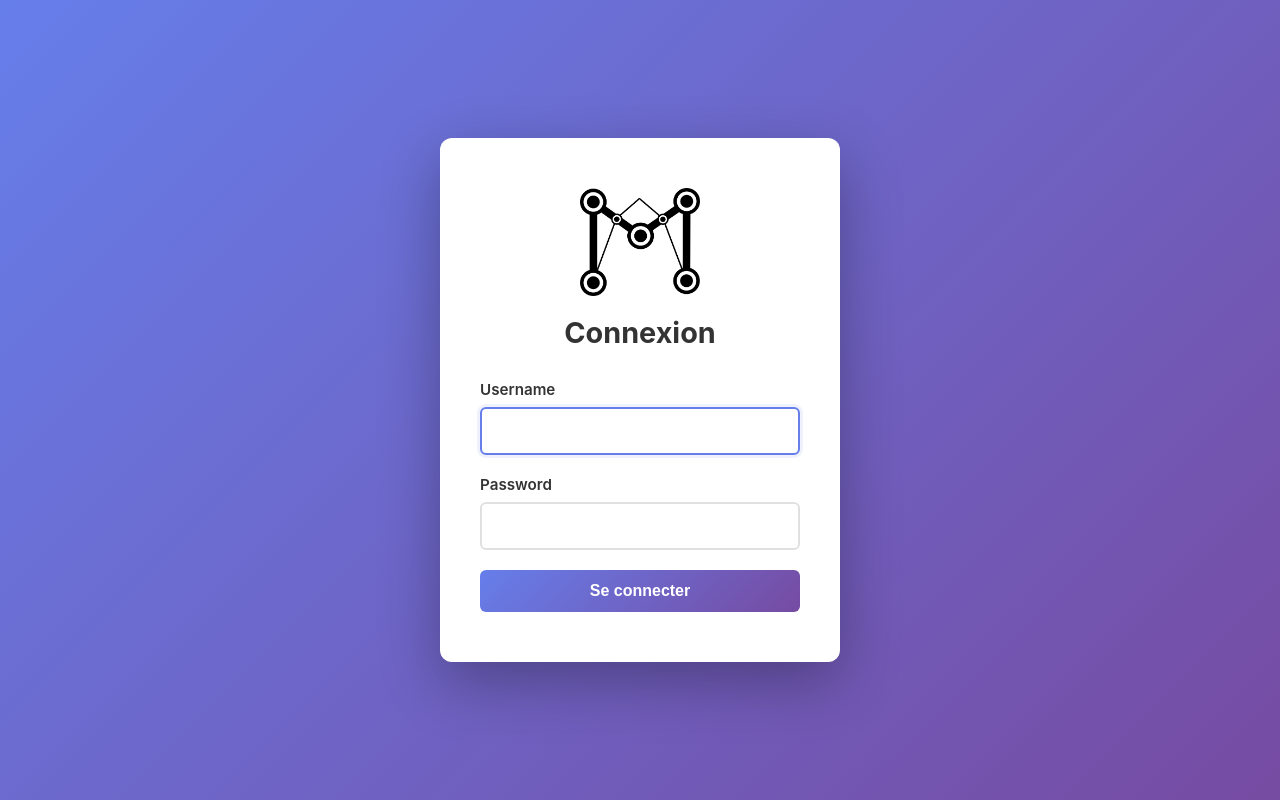
After one commit to clombec/Mnemos, a Django app: page /login/ in a window 1280 px wide. The commit adds this page. Run offline with Django 5.2, Linux system fonts and the light colour scheme.

Commit message:
A bit of security, revoke compromised pwd and keep them far from github, add login logout
Co-authored-by: Copilot <copilot@github.com>

```diff
--- /dev/null
+++ b/kb/templates/kb/login.html
@@ -0,0 +1,190 @@
+{% load static %}
+<!DOCTYPE html>
+<html lang="fr">
+<head>
+    <meta charset="UTF-8">
+    <meta name="viewport" content="width=device-width, initial-scale=1.0">
+    <title>Connexion - Mnemos</title>
+    <link rel="icon" type="image/png" href="{% static 'kb/images/mnemoslogo0.png' %}">
+    <style>
+        * {
+            margin: 0;
+            padding: 0;
+            box-sizing: border-box;
+        }
+
+        body {
+            font-family: -apple-system, BlinkMacSystemFont, 'Segoe UI', Roboto, Oxygen, Ubuntu, Cantarell, sans-serif;
+            background: linear-gradient(135deg, #667eea 0%, #764ba2 100%);
+            min-height: 100vh;
+            display: flex;
+            align-items: center;
+            justify-content: center;
+        }
+
+        .container {
+            background: white;
+            padding: 50px 40px;
+            border-radius: 12px;
+            box-shadow: 0 20px 60px rgba(0, 0, 0, 0.3);
+            max-width: 400px;
+            width: 100%;
+        }
+
+        .logo {
+            text-align: center;
+            margin-bottom: 30px;
+        }
+
+        .logo img {
+            max-width: 120px;
+            height: auto;
+            margin-bottom: 15px;
+        }
+
+        h1 {
+            color: #333;
+            font-size: 1.8em;
+            text-align: center;
+            margin-bottom: 30px;
+            font-weight: 700;
+        }
+
+        .form-group {
+            margin-bottom: 20px;
+        }
+
+        label {
+            display: block;
+            color: #333;
+            font-weight: 600;
+            margin-bottom: 8px;
+            font-size: 0.95em;
+        }
+
+        input[type="text"],
+        input[type="password"] {
+            width: 100%;
+            padding: 12px 15px;
+            border: 2px solid #e0e0e0;
+            border-radius: 6px;
+            font-size: 1em;
+            transition: border-color 0.3s ease;
+            font-family: inherit;
+        }
+
+        input[type="text"]:focus,
+        input[type="password"]:focus {
+            outline: none;
+            border-color: #667eea;
+            box-shadow: 0 0 0 3px rgba(102, 126, 234, 0.1);
+        }
+
+        .errors {
+            background: #fee;
+            color: #c33;
+            padding: 12px;
+            border-radius: 6px;
+            margin-bottom: 20px;
+            font-size: 0.9em;
+        }
+
+        .errors li {
+            margin-left: 20px;
+        }
+
+        .btn-submit {
+            width: 100%;
+            padding: 12px;
+            background: linear-gradient(135deg, #667eea 0%, #764ba2 100%);
+            color: white;
+            border: none;
+            border-radius: 6px;
+            font-size: 1em;
+            font-weight: 600;
+            cursor: pointer;
+            transition: all 0.3s ease;
+        }
+
+        .btn-submit:hover {
+            transform: translateY(-2px);
+            box-shadow: 0 10px 20px rgba(102, 126, 234, 0.3);
+        }
+
+        .btn-submit:active {
+            transform: translateY(0);
+        }
+
+        .footer {
+            text-align: center;
+            margin-top: 25px;
+            color: #666;
+            font-size: 0.9em;
+        }
+
+        .footer a {
+            color: #667eea;
+            text-decoration: none;
+            font-weight: 600;
+        }
+
+        .footer a:hover {
+            text-decoration: underline;
+        }
+    </style>
+</head>
+<body>
+    <div class="container">
+        <div class="logo">
+            <img src="{% static 'kb/images/mnemoslogo0.png' %}" alt="Mnemos">
+            <h1>Connexion</h1>
+        </div>
+
+        {% if form.non_field_errors %}
+            <div class="errors">
+                <ul>
+                    {% for error in form.non_field_errors %}
+                        <li>{{ error }}</li>
+                    {% endfor %}
+                </ul>
+            </div>
+        {% endif %}
+
+        <form method="post" novalidate>
+            {% if request.GET.next %}<input type="hidden" name="next" value="{{ request.GET.next }}">{% endif %}
+            {% csrf_token %}
+
+            <div class="form-group">
+                <label for="{{ form.username.id_for_label }}">{{ form.username.label }}</label>
+                {{ form.username }}
+                {% if form.username.errors %}
+                    <div class="errors" style="margin-top: 5px;">
+                        <ul>
+                            {% for error in form.username.errors %}
+                                <li>{{ error }}</li>
+                            {% endfor %}
+                        </ul>
+                    </div>
+                {% endif %}
+            </div>
+
+            <div class="form-group">
+                <label for="{{ form.password.id_for_label }}">{{ form.password.label }}</label>
+                {{ form.password }}
+                {% if form.password.errors %}
+                    <div class="errors" style="margin-top: 5px;">
+                        <ul>
+                            {% for error in form.password.errors %}
+                                <li>{{ error }}</li>
+                            {% endfor %}
+                        </ul>
+                    </div>
+                {% endif %}
+            </div>
+
+            <button type="submit" class="btn-submit">Se connecter</button>
+        </form>
+
+    </div>
+</body>
+</html>
--- a/kb/urls.py
+++ b/kb/urls.py
@@ -5,4 +5,6 @@ app_name = 'kb'
 
 urlpatterns = [
     path('', views.home, name='home'),
+    path('login/', views.login_view, name='login'),
+    path('logout/', views.logout_view, name='logout'),
 ]
--- a/kb/views.py
+++ b/kb/views.py
@@ -1,8 +1,41 @@
-from django.shortcuts import render
+from django.shortcuts import render, redirect
 from django.views.decorators.http import require_http_methods
+from django.contrib.auth import login, logout
+from django.contrib.auth.decorators import login_required
+from django.contrib.auth.forms import AuthenticationForm
+from django.utils.http import url_has_allowed_host_and_scheme
 
 
+@login_required
 @require_http_methods(["GET"])
 def home(request):
     """Page d'accueil"""
     return render(request, 'kb/home.html')
+
+
+@require_http_methods(["GET", "POST"])
+def login_view(request):
+    """Connexion utilisateur"""
+    if request.user.is_authenticated:
+        return redirect('kb:home')
+
+    if request.method == 'POST':
+        form = AuthenticationForm(request, data=request.POST)
+        if form.is_valid():
+            user = form.get_user()
+            login(request, user)
+            next_url = request.POST.get('next') or request.GET.get('next')
+            if next_url and url_has_allowed_host_and_scheme(next_url, allowed_hosts={request.get_host()}):
+                return redirect(next_url)
+            return redirect('kb:home')
+    else:
+        form = AuthenticationForm()
+
+    return render(request, 'kb/login.html', {'form': form})
+
+
+@require_http_methods(["POST"])
+def logout_view(request):
+    """Déconnexion utilisateur"""
+    logout(request)
+    return redirect('kb:home')
```
Also changed, not shown: docker-compose.yml (+5 -5 lines), kb/templates/kb/home.html (+42 -2 lines), mnemos/settings.py (+17 -6 lines).
